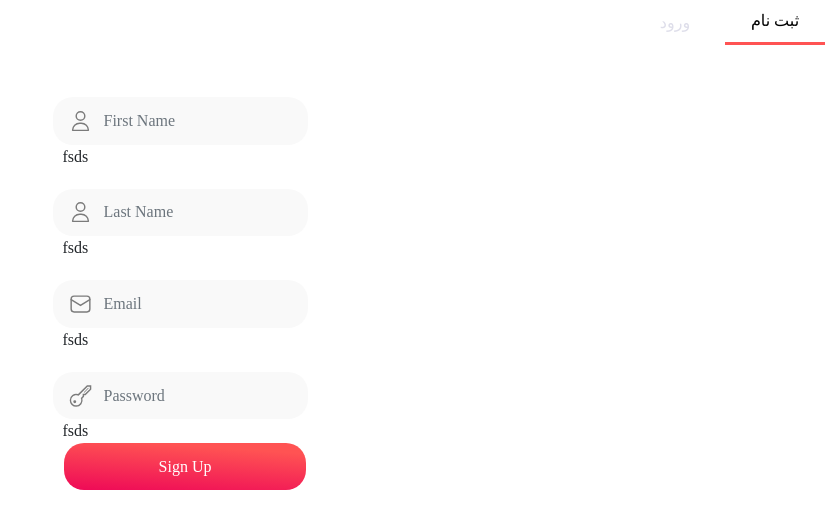
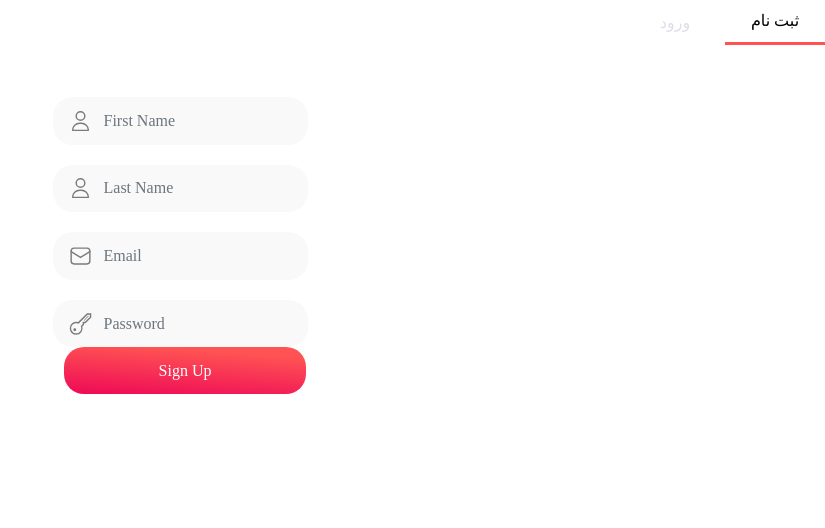
Before and after one commit to Johnsavadkuhi/formikform, a React (Create React App) app: page / in a window 1280 px wide. Shown: the top 528 px of the page, without its empty margins (455-1280 px from the left). Built offline with nearby package versions, Linux system fonts and the light colour scheme.

Commit message:
add error

```diff
--- a/src/components/Auth/TextBox.js
+++ b/src/components/Auth/TextBox.js
@@ -1,19 +1,20 @@
 import React from "react";
-import { Label, Input } from "reactstrap";
+import { Label, Input, FormText } from "reactstrap";
 
 function TextBox(props) {
 
-  const {iconSrc , ...restProps} = props ;
+  const { iconSrc, error, hasError, ...restProps } = props;
 
   return (
     <>
       <div className="inputs-text">
         <img src={iconSrc} alt="parallex img" />
         <Label htmlFor={props.type === "email" ? "email" : "password"}></Label>
-        <Input
-        {...restProps}
-/>
-      </div><span style={{padding:0  , marginLeft:"10px"  , top : 0    }}>  fsds</span>
+        <Input valid={hasError} invalid={hasError}
+          {...restProps}
+        />
+      </div>{hasError ? <FormText >{error}</FormText> : <></>}
+
     </>
   );
 }
```
